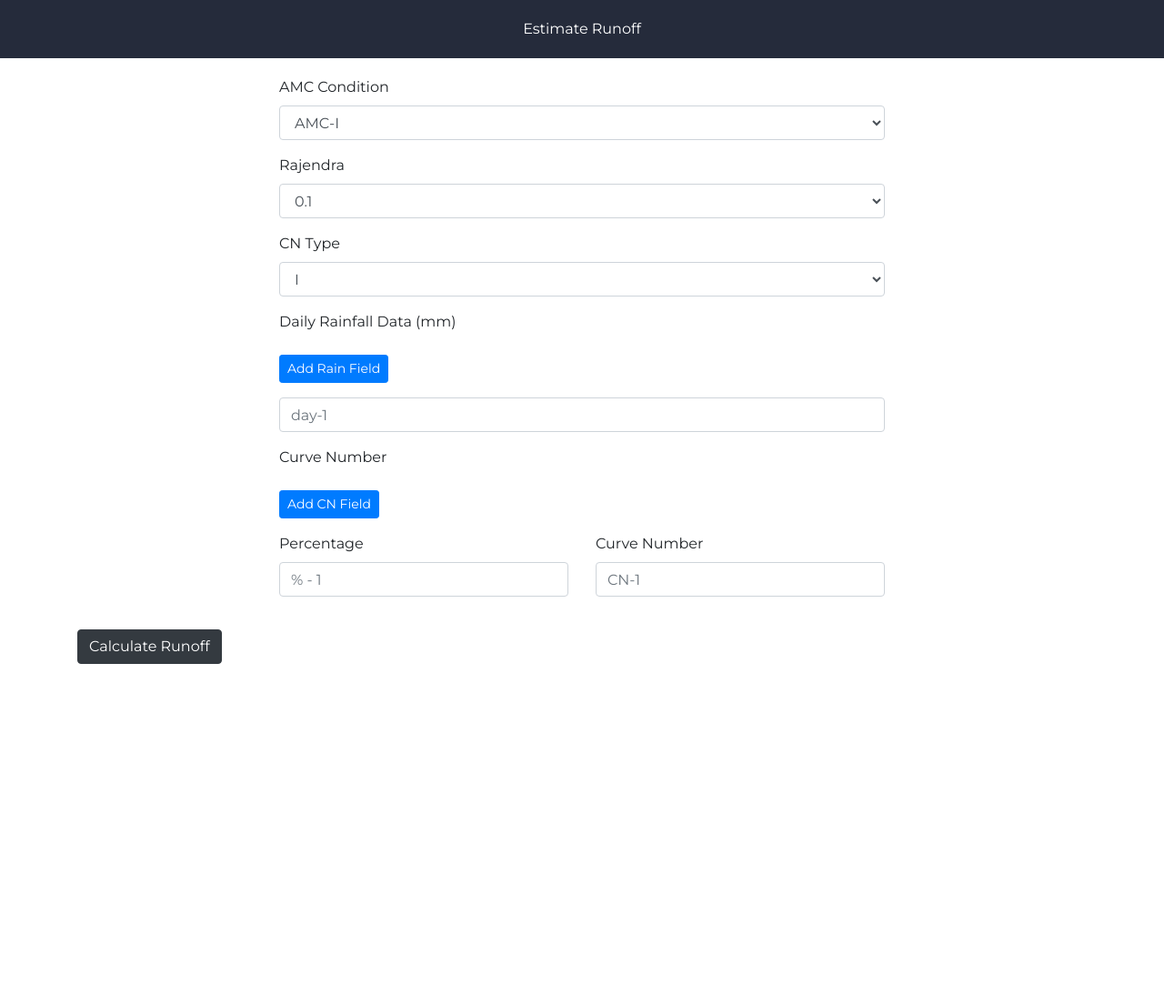
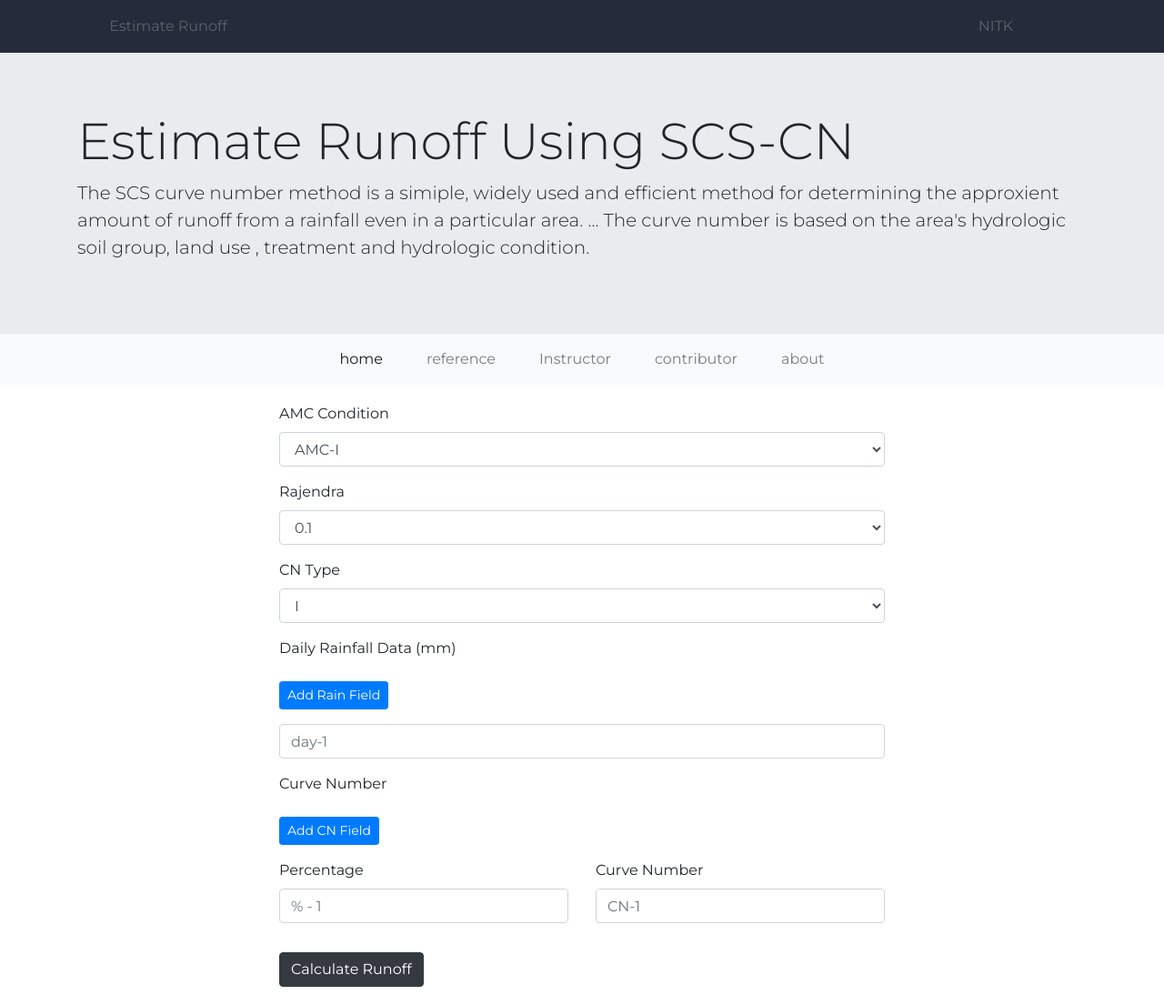
Before and after one commit to gaurav-chaurasia/Estimate-Runoff, a PHP site: page / in a window 1280 px wide. Shown: the whole page at 91% size. Before the commit the page ends 730 px from the top, so only its background shows below. Run offline with PHP 8.4, Linux system fonts and the light colour scheme.

Commit message:
add nav and style other elements too

```diff
--- a/css/style.css
+++ b/css/style.css
@@ -17,18 +17,27 @@
 .nav {
     background-color: #252b3b;
     text-align: center;
-    color: #ffffff;
+    color: #414c69;
 }
 
 .logo {
     width: 200px;
-    margin: 10px auto;
-    padding: 10px;
+    margin: 1px auto;
+    padding: 8px;
     border-radius: 30px;
+    color: #5d6169;
+    text-shadow: none;
 }
 .logo:hover {
     background-color: #30384d;
     transition: 0.5s;
+    color: #ffffff;
+    text-shadow: none;
+}
+
+.navi {
+    position: sticky;
+    top: 0px;
 }
 
 .form {
--- a/index.html
+++ b/index.html
@@ -16,27 +16,60 @@
         rel="stylesheet"
     >
     <link rel="stylesheet" href="./css/style.css">
-    <script src="https://code.jquery.com/jquery-3.3.1.min.js"></script>
 
 </head>
 <body>
-   <nav class="nav">
+    <nav class="navbar nav">
         <div class="container">
-            <div class="center">
-                <div class="logo">
-                    Estimate Runoff
+            <ul class=navbar-nav>
+                <li class="nav-item">
+                    <a class="nav-link logo"href="/" >Estimate Runoff</a>
+                </li>
+            </ul>
+            <ul class="navbar-nav">
+                <li class="nav-item">
+                    <a class="nav-link logo" href="https://www.nitk.ac.in/">NITK</a>
+                </li>
+            </ul>
+        </div>
+    </nav>
+    <div class="jumbotron jumbotron-fluid" style="margin-bottom: 0;">
+        <div class="container">
+            <h1 class="display-4">Estimate Runoff Using SCS-CN</h1>
+            <p class="lead">The SCS curve number method is a simiple, widely used and efficient method for determining the approxient amount of runoff from a rainfall even in a particular area. ... The curve number is based on the area's hydrologic soil group, land use , treatment and hydrologic condition.</p>
         </div>
     </div>
+    <nav class="navbar navi navbar-expand-sm bg-light navbar-light">
+        <div class="container">
+            <ul class="navbar-nav"></ul>
+            <ul class="navbar-nav noob">
+                <li class="nav-item">
+                    <a class="nav-link mx-3 active" data-toggle="tab" href="#form" >home</a>
+                </li>
+                <li class="nav-item">
+                    <a class="nav-link mx-3" data-toggle="tab" href="#reference" >reference</a>
+                </li>
+                <li class="nav-item">
+                    <a class="nav-link mx-3" data-toggle="tab" href="#instructor" >Instructor</a>
+                </li>
+                <li class="nav-item">
+                    <a class="nav-link mx-3" data-toggle="tab" href="#contributor" >contributor</a>
+                </li>
+                <li class="nav-item">
+                    <a class="nav-link mx-3" data-toggle="tab" href="#about" >about</a>
+                </li>
+            </ul>
+            <ul class="navbar-nav"></ul>
         </div>
     </nav>
 
 
-
-    <div class="container">
+    <div class="container tab-content">
+        <div class="tab-pane fade show active" id="form" role="tabpanel" aria-labelledby="nav-home-tab">
             <form class="form">
                 <div class="form-group">
                     <label for="AMC">AMC Condition</label>
-                <select class="form-control AMC" name="AMC" id="">
+                    <select class="form-control AMC" name="AMC">
                         <option value="1">AMC-I</option>
                         <option value="2">AMC-II</option>
                         <option value="3">AMC-III</option>
@@ -85,8 +118,28 @@
                         </div>
                     </div>
                 </div>
+                <button class="btn btn-dark calculate">Calculate Runoff</button>
             </form>
-        <button class="btn btn-dark calculate">Calculate Runoff</button>
+        </div>
+        <div class="tab-pane fade" id="reference" role="tabpanel" aria-labelledby="nav-profile-tab">
+            <div class="jumbotron">
+                <h1 class="display-4">Hello, world!</h1>
+                <p class="lead">This is a simple hero unit, a simple jumbotron-style component for calling extra attention to featured content or information.</p>
+                <hr class="my-4">
+                <p>It uses utility classes for typography and spacing to space content out within the larger container.</p>
+                <p class="lead">
+                    <a class="btn btn-primary btn-lg" href="#" role="button">Learn more</a>
+                </p>
+            </div>
+        </div>
+        <div class="tab-pane fade" id="about" role="tabpanel" aria-labelledby="nav-profile-tab">
+            <div class="alert alert-success" role="alert">
+                <h4 class="alert-heading">Well done!</h4>
+                <p>Aww yeah, you successfully read this important alert message. This example text is going to run a bit longer so that you can see how spacing within an alert works with this kind of content.</p>
+                <hr>
+                <p class="mb-0">Whenever you need to, be sure to use margin utilities to keep things nice and tidy.</p>
+            </div>
+        </div>
     </div>
 
     <!-- jQuery and JS bundle w/ Popper.js -->
--- a/js/app.js
+++ b/js/app.js
@@ -51,12 +51,16 @@ $(document).ready(function() {
     })
 });
 
+$(".noob li.nav-item a.nav-link").click(function() {
+  $(".noob li.nav-item a.nav-link").removeClass('active');
+});
+
 // document.querySelectorAll('.rain-data');
 // document.querySelectorAll('.cn-p');
 // document.querySelectorAll('.cn-v');
 
-$('.calculate').on('click', () => {
-
+$('.calculate').on('click', (e) => {
+    e.preventDefault();
     // document.querySelectorAll('.rain-data');
     // document.querySelectorAll('.cn-p');
     // document.querySelectorAll('.cn-v');
```
Lines whose indentation alone changed are shown as unchanged.
